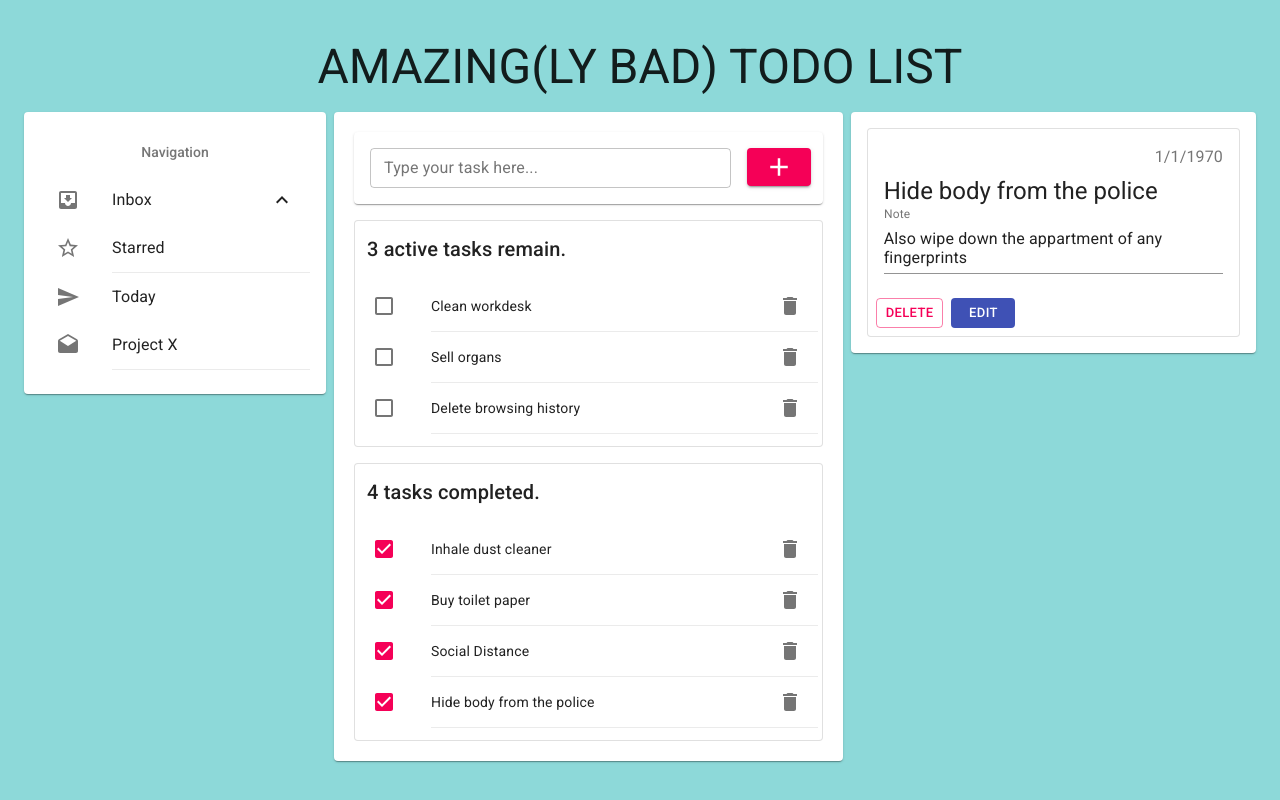
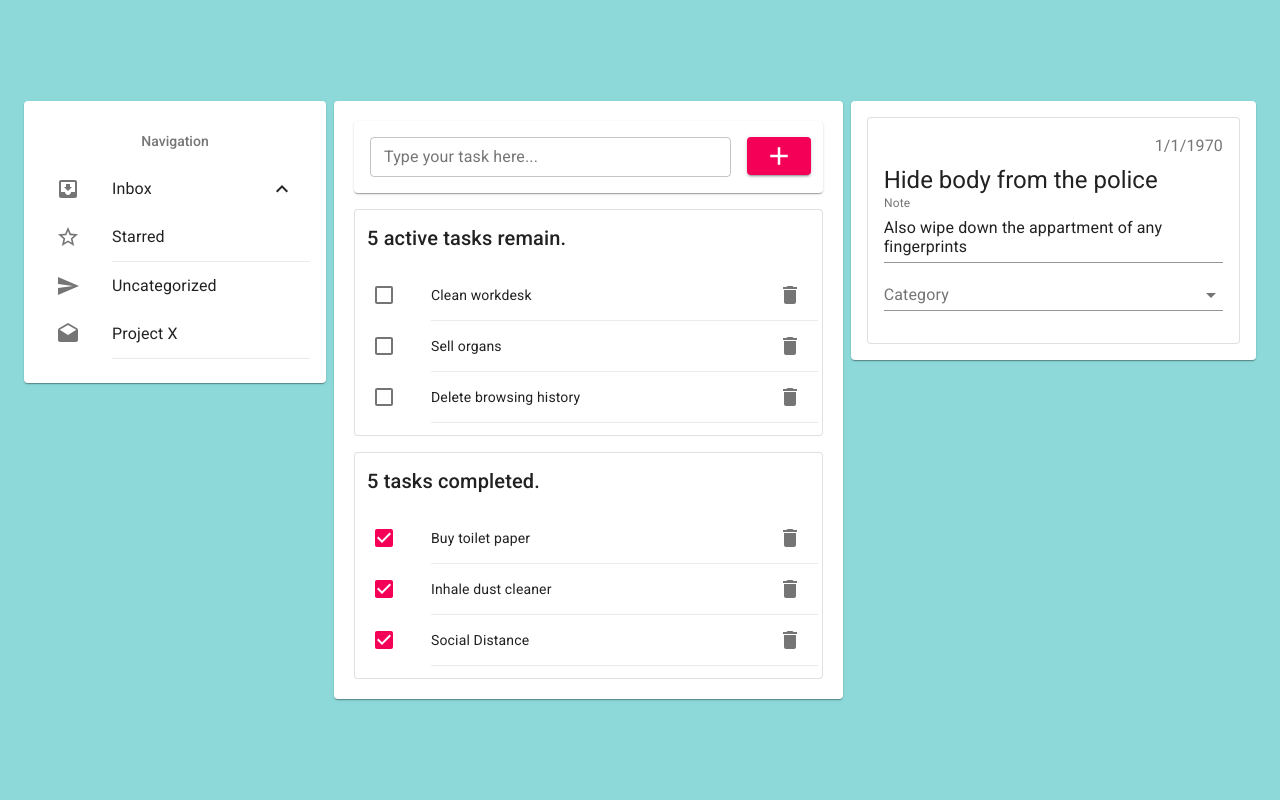
Before and after one commit to Aleksasgrodis/React-ToDo, a React (Create React App) app: page / in a window 1280 px wide. Built offline with nearby package versions, Linux system fonts and the light colour scheme.

Commit message:
Selecting an item from the navigation now shows the tasks categorized under that name.

```diff
--- a/package.json
+++ b/package.json
@@ -11,6 +11,7 @@
     "@testing-library/jest-dom": "^4.2.4",
     "@testing-library/react": "^9.5.0",
     "@testing-library/user-event": "^7.2.1",
+    "date-fns": "^2.11.1",
     "react": "^16.13.1",
     "react-dom": "^16.13.1",
     "react-scripts": "3.4.1"
--- a/src/App.js
+++ b/src/App.js
@@ -24,6 +24,8 @@ function App() {
       completed: false,
       note: "Remove gum from under the desk",
       date: new Date(0),
+      starred: false,
+      project: "Uncategorized"
     },
     {
       id: 1,
@@ -31,6 +33,8 @@ function App() {
       completed: false,
       date: new Date(0),
       note: "You need the money to purchase more dust cleaner",
+      starred: true,
+      project: "Uncategorized"
     },
     {
       id: 2,
@@ -38,6 +42,7 @@ function App() {
       completed: false,
       date: new Date(0),
       note: "Make sure you delete the cookies too!",
+      project: "Uncategorized"
     },
     {
       id: 3,
@@ -45,14 +50,16 @@ function App() {
       completed: true,
       date: new Date(0),
       note: "Last time you checked, the stores were sold out!",
+      project: "Uncategorized"
     },
     {
       id: 4,
       text: "Inhale dust cleaner",
       completed: true,
-      date: new Date(),
+      date: new Date(0),
       note:
         "Lorem ipsum dolor sit amet, consectetur adipiscing elit, sed do eiusmod tempor incididunt ut labore et dolore magna aliqua. Ut enim ad minim veniam, quis nostrud exercitation ullamco laboris nisi ut aliquip ex ea commodo consequat. Duis aute irure dolor in reprehenderit in voluptate velit esse cillum dolore eu fugiat nulla pariatur. Excepteur sint occaecat cupidatat non proident, sunt in culpa qui officia deserunt mollit anim id est laborum.",
+      project: "Uncategorized"
     },
     {
       id: 5,
@@ -60,13 +67,41 @@ function App() {
       completed: true,
       date: new Date(0),
       note: "Make sure to keep at least 1.5m distance!",
+      starred: true,
+      project: "Uncategorized"
     },
     {
       id: 6,
       text: "Hide body from the police",
-      completed: true,
+      completed: false,
       note: "Also wipe down the appartment of any fingerprints",
       date: new Date(0),
+      starred: true,
+      project: "Criminal Activities"
+    },{
+      id: 7,
+      text: "Buy weapon from the darkweb",
+      completed: true,
+      note: "Be sure to use Tor and a VPN",
+      date: new Date(0),
+      starred: true,
+      project: "Criminal Activities"
+    },{
+      id: 8,
+      text: "Purchase a bodybag",
+      completed: false,
+      note: "I think they got some at gamma",
+      date: new Date(0),
+      starred: true,
+      project: "Criminal Activities"
+    },{
+      id: 9,
+      text: "Find Target",
+      completed: true,
+      note: "",
+      date: new Date(0),
+      starred: true,
+      project: "Criminal Activities"
     },
   ]);
 
@@ -97,16 +132,21 @@ function App() {
   }));
   const classes = useStyles();
   const [focussedTask, setFocussedTask] = useState(6);
+
+  const [focussedList, setFocussedList] = useState("Uncategorized")
+
+
+
   return (
     <div className="App">
       <header className="App-header">
-        <Typography variant="h3" gutterBottom color="textPrimary">
+        {/* <Typography variant="h3" gutterBottom color="textPrimary">
           AMAZING(LY BAD) TODO LIST
-        </Typography>
+        </Typography> */}
 
         <Container maxWidth="lg">
           <Grid container spacing={1}>
-            <TaskNav />
+            <TaskNav focussedList={focussedList} setFocussedList={setFocussedList}/>
 
             <Grid item xs={5}>
               <Paper elevation={1} style={{ padding: 4 }}>
@@ -122,6 +162,7 @@ function App() {
                       todoList={todoList}
                       setTodoList={setTodoList}
                       setFocussedTask={setFocussedTask}
+                      focussedList={focussedList}
                     />
                   </List>
                 </Paper>
@@ -132,6 +173,7 @@ function App() {
                       todoList={todoList}
                       setTodoList={setTodoList}
                       setFocussedTask={setFocussedTask}
+                      focussedList={focussedList}
                     />
                   </List>
                 </Paper>
--- a/src/components/ActiveTasks.js
+++ b/src/components/ActiveTasks.js
@@ -13,7 +13,7 @@ import Divider from '@material-ui/core/Divider';
 
 
 
-const ActiveTasks = ({todoList, setTodoList, setFocussedTask}) => {
+const ActiveTasks = ({todoList, setTodoList, setFocussedTask, focussedList}) => {
     const deleteTask = (id, e) => {
       e.preventDefault();
       let newList = [...todoList];
@@ -34,7 +34,7 @@ const ActiveTasks = ({todoList, setTodoList, setFocussedTask}) => {
       setFocussedTask(id)
       }
     return todoList
-      .filter((task) => task.completed === false)
+      .filter((task) => task.completed === false && task.project === focussedList)
       .sort((a, b) => b.date - a.date)
       .map((task, index) => (
         <div key={task.id}>
--- a/src/components/CompletedTasks.js
+++ b/src/components/CompletedTasks.js
@@ -13,7 +13,7 @@ import Divider from '@material-ui/core/Divider';
 
 
 
-const CompletedTasks = ({todoList, setTodoList, setFocussedTask}) => {
+const CompletedTasks = ({todoList, setTodoList, setFocussedTask, focussedList}) => {
     const deleteTask = (id, e) => {
       e.preventDefault();
       let newList = [...todoList];
@@ -34,7 +34,7 @@ const CompletedTasks = ({todoList, setTodoList, setFocussedTask}) => {
     setFocussedTask(id)
     }
     return todoList
-      .filter((task) => task.completed === true)
+      .filter((task) => task.completed === true && task.project === focussedList)
       .sort((a, b) => b.date - a.date)
       .map((task, index) => (
         <div key={task.id}>
--- a/src/components/NewTaskComponent.js
+++ b/src/components/NewTaskComponent.js
@@ -45,7 +45,6 @@ const NewTaskComponent = ({todoList, setTodoList}) => {
 
     return (
       <form onSubmit={addTodo}>
-        {/* <div className="input-wrapper"> */}
           <Paper elevation={1} style={{ margin: 16, padding: 16 }}>
             <Grid container spacing={2}>
               <Grid item xs={10}>
@@ -73,7 +72,6 @@ const NewTaskComponent = ({todoList, setTodoList}) => {
               </Grid>
             </Grid>
           </Paper>
-        {/* </div> */}
       </form>
     );
   };
--- a/src/components/TaskDetails.js
+++ b/src/components/TaskDetails.js
@@ -10,6 +10,19 @@ import CardActions from "@material-ui/core/CardActions";
 import { red } from "@material-ui/core/colors";
 import Button from "@material-ui/core/Button";
 import TextField from "@material-ui/core/TextField";
+import InputLabel from '@material-ui/core/InputLabel';
+import MenuItem from '@material-ui/core/MenuItem';
+import FormHelperText from '@material-ui/core/FormHelperText';
+import FormControl from '@material-ui/core/FormControl';
+import Select from '@material-ui/core/Select';
+// import 'date-fns';
+
+// import DateFnsUtils from '@date-io/date-fns';
+// import {
+//   MuiPickersUtilsProvider,
+//   KeyboardTimePicker,
+//   KeyboardDatePicker,
+// } from '@material-ui/pickers';
 
 const TaskDetails = ({ todoList, setTodoList, taskID }) => {
   const useStyles = makeStyles((theme) => ({
@@ -47,12 +60,23 @@ const TaskDetails = ({ todoList, setTodoList, taskID }) => {
     newList[target].note = event.target.value
     setTodoList(newList)
   }
+  const [age, setAge] = React.useState('');
+
+  const handleChange = (event) => {
+    setAge(event.target.value);
+  };
 // Disabled inputfield, enabled on click, will add functionality later.
 //   const [disabledState, setDisabledState] = useState(true)
 
 //   const changeDisabledState = () => {
 //       setDisabledState(!disabledState)
 //   }
+
+// const [selectedDate, setSelectedDate] = React.useState(new Date('2014-08-18T21:11:54'));
+
+//   const handleDateChange = (date) => {
+//     setSelectedDate(date);
+//   };
   return (
     <Grid item xs={4}>
       <Paper className={classes.paper} style={{ padding: 16 }}>
@@ -70,13 +94,38 @@ const TaskDetails = ({ todoList, setTodoList, taskID }) => {
               <Typography variant="h5" component="h2" align="left">
                 {selectedTask.text}
               </Typography>
-              {/* <Typography variant="body2" component="p" align="left">
-                {selectedTask.note}
-              </Typography> */}
               <TextField id="standard-texarea" fullWidth label="Note" value={selectedTask.note}  multiline onChange={onNoteChange}/>
+
+              {/* <MuiPickersUtilsProvider utils={DateFnsUtils}>
+              <KeyboardDatePicker
+          margin="normal"
+          id="date-picker-dialog"
+          label="Date picker dialog"
+          format="MM/dd/yyyy"
+          value={selectedDate}
+          onChange={handleDateChange}
+          KeyboardButtonProps={{
+            'aria-label': 'change date',
+          }}
+        />
+        </MuiPickersUtilsProvider> */}
+          <FormControl fullWidth className={classes.formControl}>
+        <InputLabel id="demo-simple-select-label">Category</InputLabel>
+        <Select
+          labelId="demo-simple-select-label"
+          id="demo-simple-select"
+          value={age}
+          onChange={handleChange}
+        >
+          <MenuItem value={10}>Ten</MenuItem>
+          <MenuItem value={20}>Twenty</MenuItem>
+          <MenuItem value={30}>Thirty</MenuItem>
+        </Select>
+      </FormControl>
+
             </CardContent>
             <CardActions>
-              <Button size="small" color="secondary" variant="outlined">
+              {/* <Button size="small" color="secondary" variant="outlined">
                 Delete
               </Button>
               <Button
@@ -86,7 +135,8 @@ const TaskDetails = ({ todoList, setTodoList, taskID }) => {
                 disableElevation
               >
                 Edit
-              </Button>
+              </Button> */}
+
             </CardActions>
           </Card>
         </Box>
--- a/src/components/TaskNav.js
+++ b/src/components/TaskNav.js
@@ -19,7 +19,7 @@ import { red } from "@material-ui/core/colors";
 import Divider from '@material-ui/core/Divider';
 
 
-const TaskNav = () => {
+const TaskNav = ({focussedList, setFocussedList}) => {
     const useStyles = makeStyles((theme) => ({
         margin: {
           margin: theme.spacing(1),
@@ -53,6 +53,9 @@ const TaskNav = () => {
       };
       const [open, setOpen] = React.useState(true);
 
+    const handleListClick = (listName) => {
+      setFocussedList(listName)
+    }
 
     return <Grid item xs={3}>
     <Paper className={classes.paper} style={{ padding: 16 }}>
@@ -77,7 +80,7 @@ const TaskNav = () => {
 
           <Collapse in={open} timeout="auto" unmountOnExit>
             <List component="div" disablePadding>
-              <ListItem button className={classes.nested}>
+              <ListItem button className={classes.nested} >
                 <ListItemIcon>
                   <StarBorder />
                 </ListItemIcon>
@@ -86,13 +89,13 @@ const TaskNav = () => {
             </List>
           </Collapse>
           <Divider variant="inset" light />
-          <ListItem button>
+          <ListItem button onClick={() => handleListClick("Uncategorized")}>
             <ListItemIcon>
               <SendIcon />
             </ListItemIcon>
-            <ListItemText primary="Today" />
+            <ListItemText primary="Uncategorized" />
           </ListItem>
-          <ListItem button>
+          <ListItem button onClick={() => handleListClick("Criminal Activities")}>
             <ListItemIcon>
               <DraftsIcon />
             </ListItemIcon>
```
Also changed, not shown: 1 other file (tests, documents, lock files or other folders).
